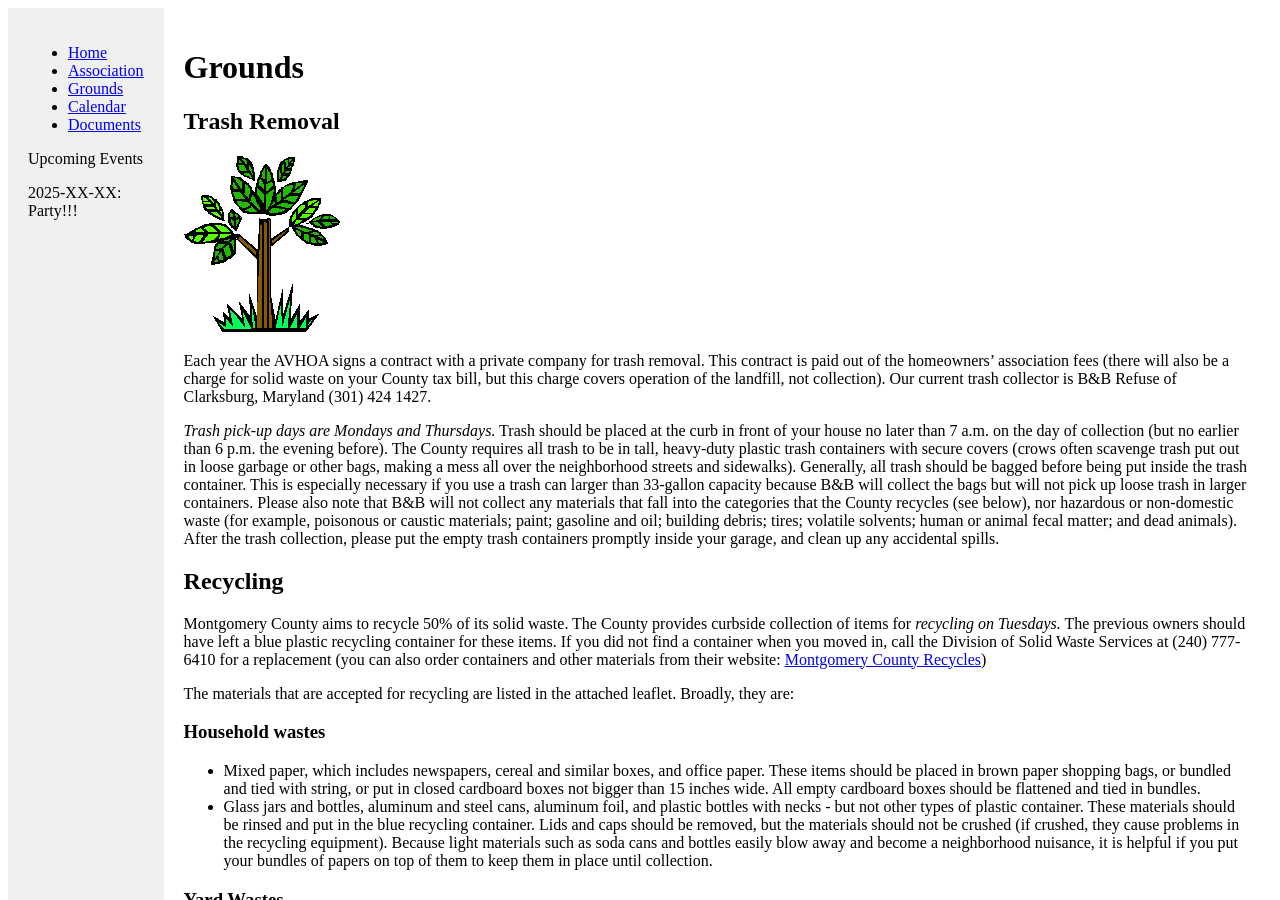
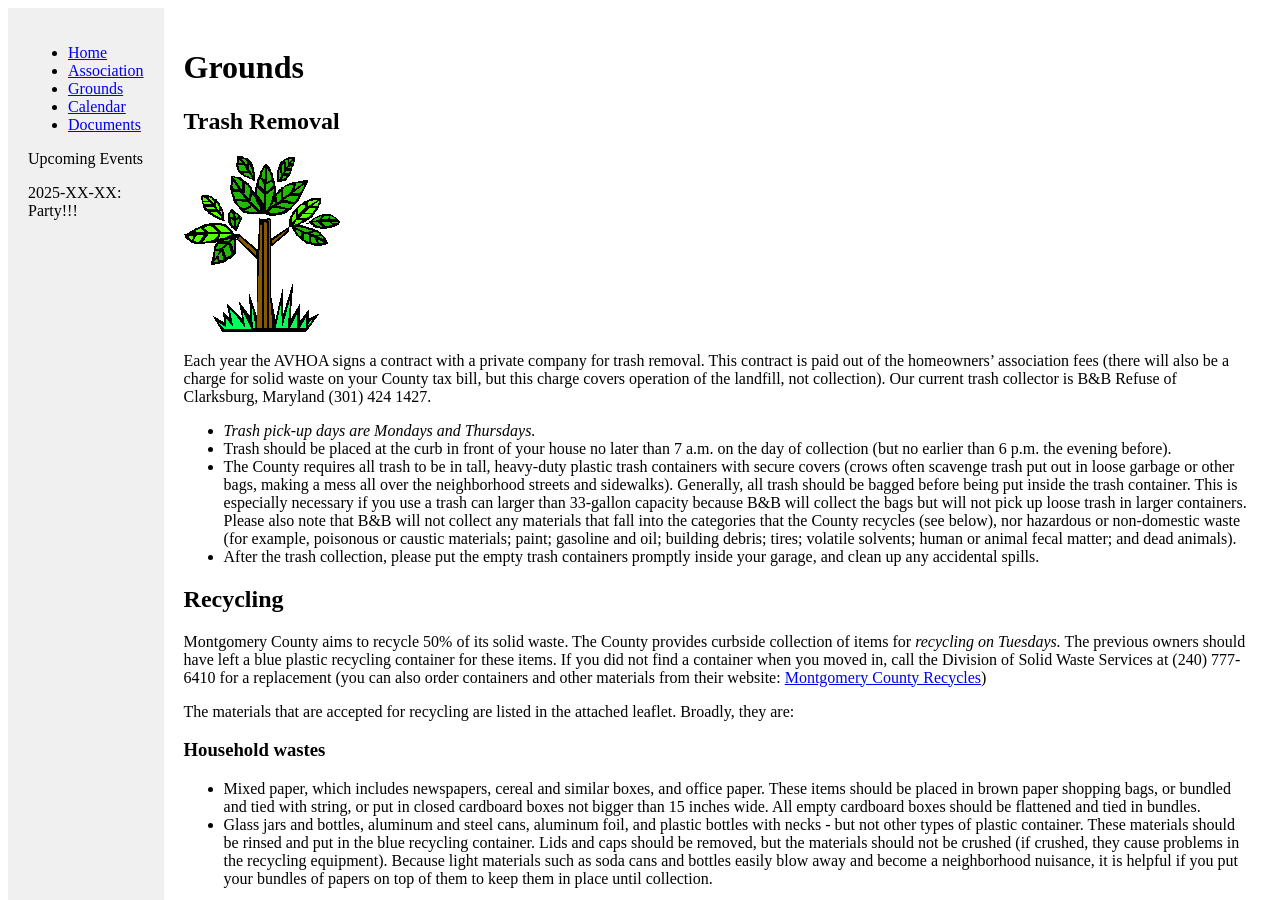
Before and after one commit to argylevillagehoa/argylevillagehoa.github.io, a Jekyll site: the page built from grounds.md, in a window 1280 px wide and 900 px high. Built offline with Jekyll 4.4.1, drawn with Linux system fonts in a browser that asks for light colours.

Commit message:
Update grounds.md

```diff
--- a/grounds.md
+++ b/grounds.md
@@ -6,14 +6,15 @@ title: Grounds
 # Grounds
 ## Trash Removal
 
-![grounds](/assets/f1000071_grounds.gif)
+![grounds](./assets/f1000071_grounds.gif)
 
 Each year the AVHOA signs a contract with a private company for trash removal. This contract is paid out of the homeowners&rsquo; association fees (there will also be a charge for solid waste on your County tax bill, but this charge covers operation of the landfill, not collection). Our current trash collector is B&amp;B Refuse of Clarksburg, Maryland (301) 424 1427.
 
-*Trash pick-up days are Mondays and Thursdays.*
-Trash should be placed at the curb in front of your house no later than 7 a.m. on the day of collection (but no earlier than 6 p.m. the evening before).
-The County requires all trash to be in tall, heavy-duty plastic trash containers with secure covers (crows often scavenge trash put out in loose garbage or other bags, making a mess all over the neighborhood streets and sidewalks). Generally, all trash should be bagged before being put inside the trash container. This is especially necessary if you use a trash can larger than 33-gallon capacity because B&amp;B will collect the bags but will not pick up loose trash in larger containers. Please also note that B&amp;B will not collect any materials that fall into the categories that the County recycles (see below), nor hazardous or non-domestic waste (for example, poisonous or caustic materials; paint; gasoline and oil; building debris; tires; volatile solvents; human or animal fecal matter; and dead animals).
-After the trash collection, please put the empty trash containers promptly inside your garage, and clean up any accidental spills.
+* *Trash pick-up days are Mondays and Thursdays.*
+* Trash should be placed at the curb in front of your house no later than 7 a.m. on the day of collection (but no earlier than 6 p.m. the evening before).
+* The County requires all trash to be in tall, heavy-duty plastic trash containers with secure covers (crows often scavenge trash put out in loose garbage or other bags, making a mess all over the neighborhood streets and sidewalks). Generally, all trash should be bagged before being put inside the trash container. This is especially necessary if you use a trash can larger than 33-gallon capacity because B&amp;B will collect the bags but will not pick up loose trash in larger containers. Please also note that B&amp;B will not collect any materials that fall into the categories that the County recycles (see below), nor hazardous or non-domestic waste (for example, poisonous or caustic materials; paint; gasoline and oil; building debris; tires; volatile solvents; human or animal fecal matter; and dead animals).
+* After the trash collection, please put the empty trash containers promptly inside your garage, and clean up any accidental spills.
+
 ## Recycling
 
 Montgomery County aims to recycle 50% of its solid waste. The County provides curbside collection of items for *recycling on Tuesdays.* The previous owners should have left a blue plastic recycling container for these items. If you did not find a container when you moved in, call the Division of Solid Waste Services at (240) 777-6410 for a replacement (you can also order containers and other materials from their website: [Montgomery County Recycles](https://www.montgomerycountymd.gov/DEP/trash-recycling/index.html))
@@ -73,4 +74,4 @@ We ask you to help keep it a beautiful and safe place. If you have dogs, clean u
 
 Of course, what applies to the pond applies equally to other parts of the community: no one enjoys having their yards or sidewalk areas fouled by dogs, or having children racing uninvited through their yard, using their driveway as a bicycle or skateboard ramp, or damaging their trees and landscaping. Please be considerate of your neighbors, and teach your children the same.
 
-![aerial_view_of_pond](/assets/f0003_aerial_view_of_pond_and_pt_3.jpg)
+![aerial_view_of_pond](./assets/f0003_aerial_view_of_pond_and_pt_3.jpg)
```
